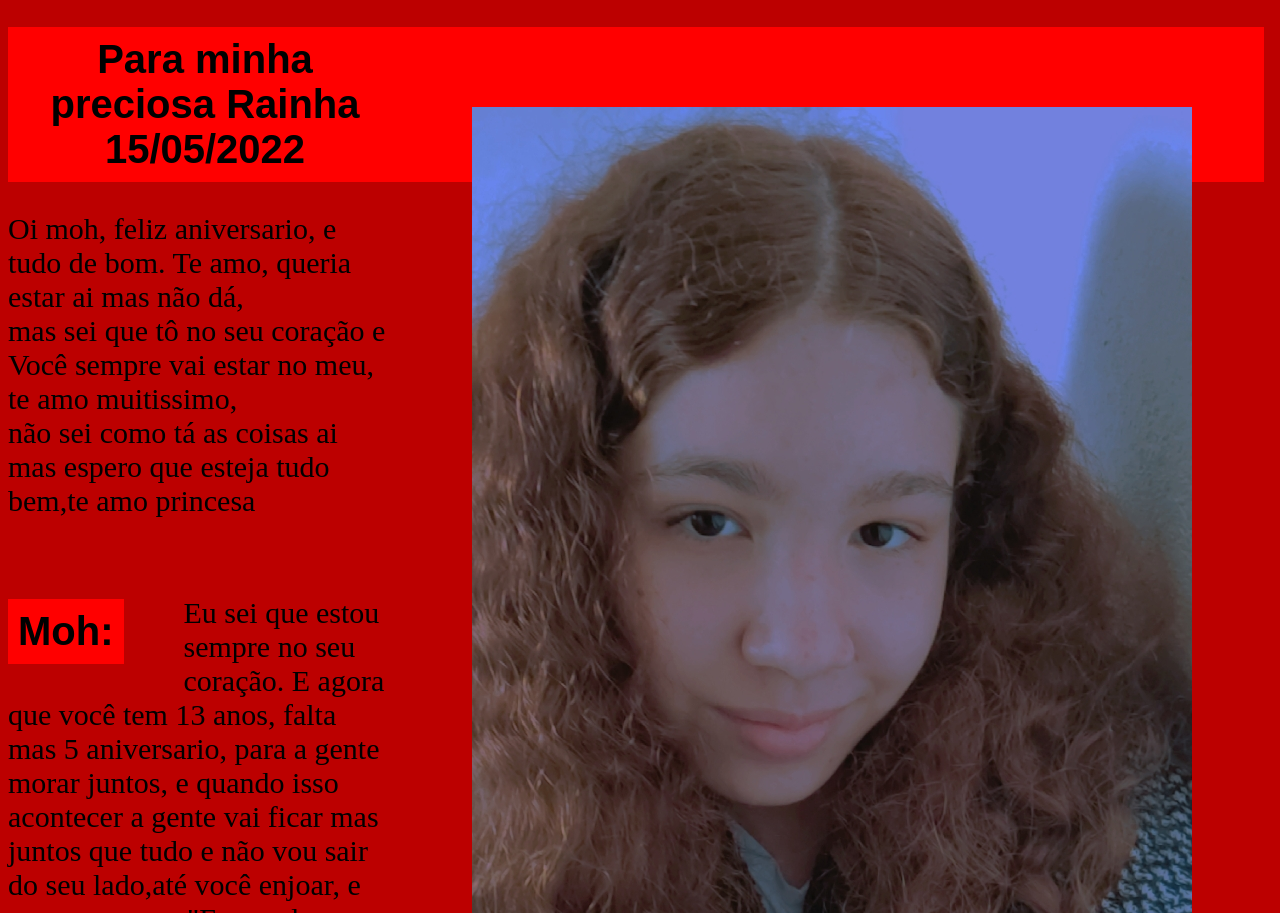
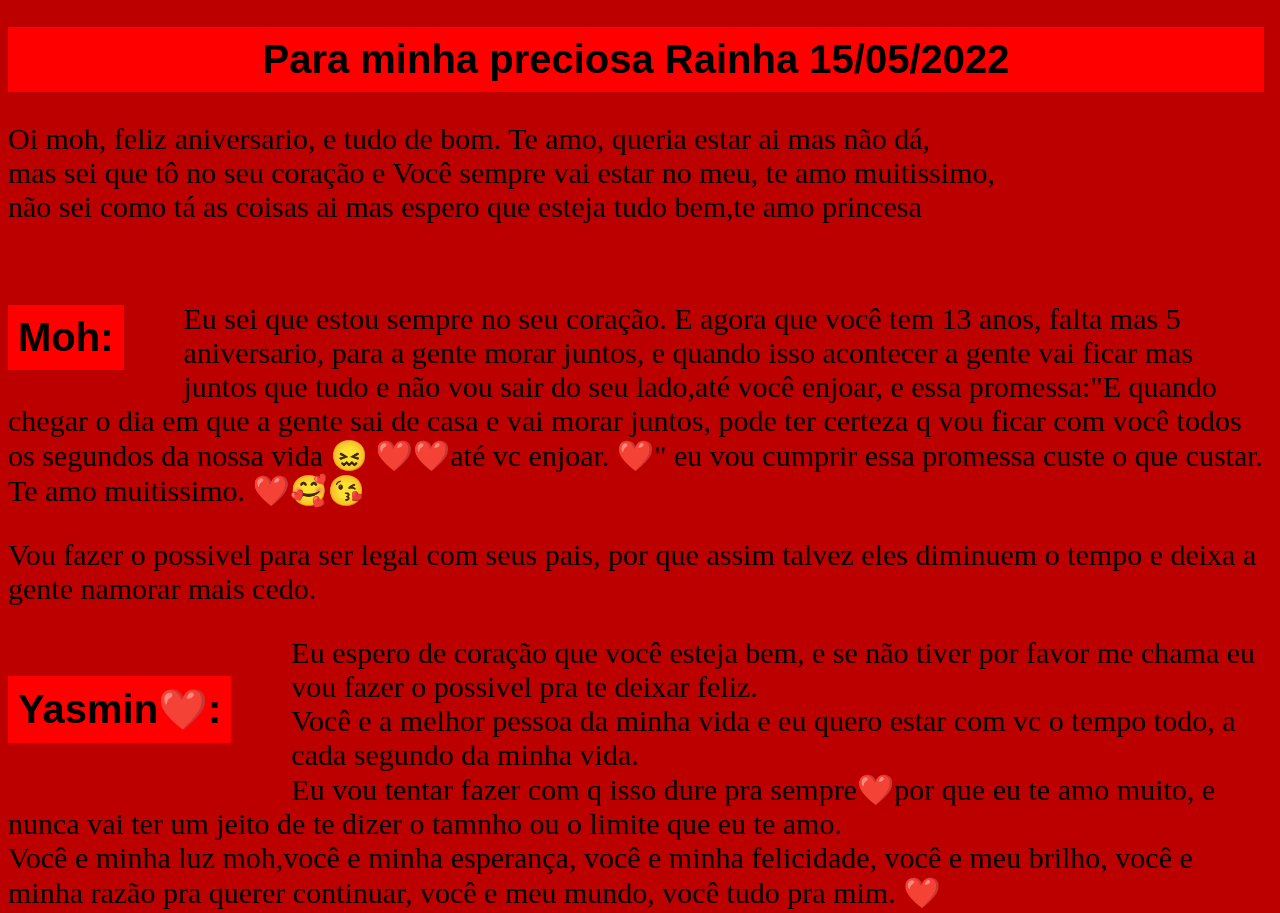
Before and after one commit to lucaspaesl/bbyasmin, a plain HTML site: page index.html in a window 1280 px wide. Shown: the top 913 px of the page. Drawn offline with Linux system fonts and the light colour scheme.

Commit message:
Upload index.html

```diff
--- a/index.html
+++ b/index.html
@@ -9,7 +9,6 @@
     <title>bb'Yasmin</title>
 </head>
 <body>
-    <img src="nimsay.jpeg" alt="">
         <h1>Para minha preciosa Rainha  15/05/2022  </h1>
         <p class="feliz">Oi moh, feliz aniversario, e tudo de bom. Te amo, queria estar ai mas não dá,<br>
             mas sei que tô no seu coração e Você sempre vai estar no meu, te amo muitissimo,<br>
```
